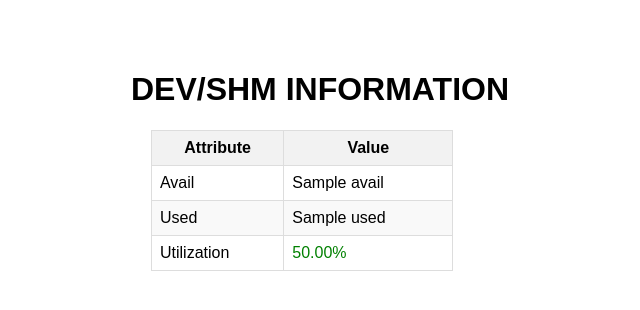
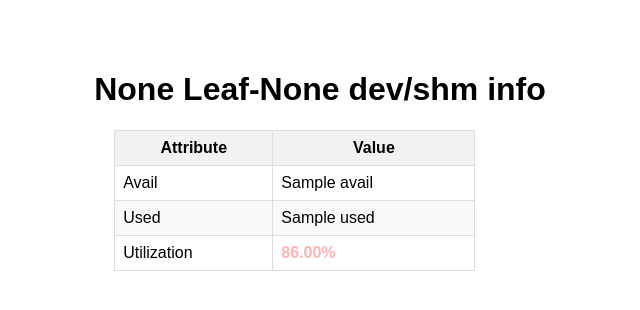
Before and after one commit to huyeduon/shmmon, a Flask app: page / in a window 1280 px wide. Shown: the top 310 px of the page, without its empty margins (320-960 px from the left). Run offline with Flask 3, Linux system fonts and the light colour scheme; a database or web service that is not in the repository returns one stand-in record (values such as "Sample title"); data that the repository does not hold is empty.

Commit message:
add site and node info

```diff
--- a/app/app.py
+++ b/app/app.py
@@ -33,6 +33,7 @@
 username = os.getenv("username")
 password = os.getenv("password")
 nodeid = os.getenv("nodeid")
+site = os.getenv("site")
 flaskport = os.getenv("flaskport")
 
 # Replace this URL with your actual API endpoint
@@ -71,8 +72,8 @@
 def calculate_utilization_color(memory_data):
     used = float(memory_data['imdata'][0]['eqptcapacityFSPartition']['attributes']['used'])
     avail = float(memory_data['imdata'][0]['eqptcapacityFSPartition']['attributes']['avail'])
-    utilization_percentage = (used / (used + avail)) * 100
-    #utilization_percentage = 86
+    #utilization_percentage = (used / (used + avail)) * 100
+    utilization_percentage = 86
     if utilization_percentage > 85:
         color = 'red'
         font_weight = 'bold'
@@ -88,7 +89,7 @@
         memory_data = get_memory_data(auth_token)
         utilization_percentage, color, font_weight = calculate_utilization_color(memory_data)
 
-        return render_template('index.html', avail=memory_data['imdata'][0]['eqptcapacityFSPartition']['attributes']['avail'],
+        return render_template('index.html', site=site, nodeid=nodeid, avail=memory_data['imdata'][0]['eqptcapacityFSPartition']['attributes']['avail'],
                            used=memory_data['imdata'][0]['eqptcapacityFSPartition']['attributes']['used'],
                            utilization_percentage=utilization_percentage, color=color, font_weight=font_weight)
     except Exception as e:
--- a/app/templates/index.html
+++ b/app/templates/index.html
@@ -13,7 +13,7 @@
   </head>
   <body>
     <div class="container">
-      <h1>DEV/SHM INFORMATION</h1>
+      <h1>{{site}} Leaf-{{nodeid}} dev/shm info</h1>
 
       <table class="my-table">
         <thead>
```
